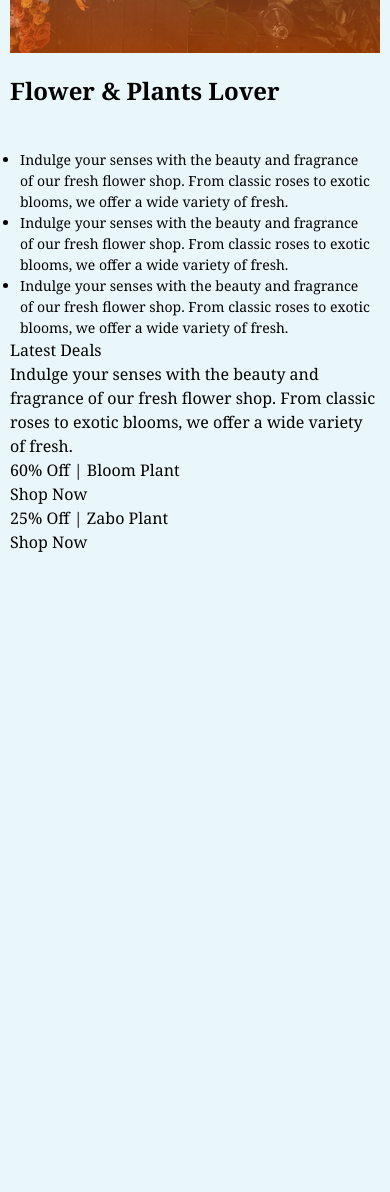
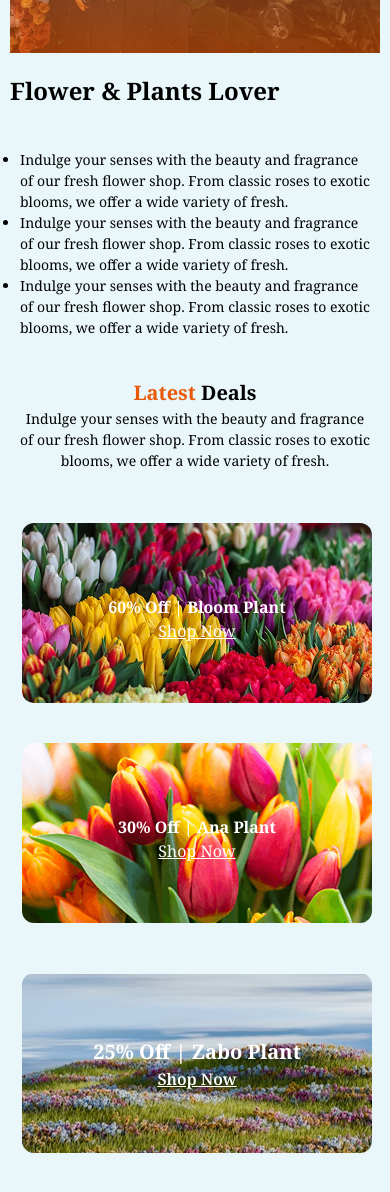
Before and after one commit to kamal-tanim/my-seconde-assignment-repo, a plain HTML site: page index.html in a window 390 px wide. Shown: the part 5142-6334 px from the top of the page. Before the commit the page ends 5726 px from the top, so only its background shows below. Drawn offline with nearby package versions, Linux system fonts and the light colour scheme.

Commit message:
added deals section with responsive

```diff
--- a/index.html
+++ b/index.html
@@ -115,18 +115,30 @@
             </div>
         </section>
 
+        <!-- deals section  -->
         <section>
-            <div>
-                <h3> Latest  Deals</h3>
-                <p>Indulge your senses with the beauty and fragrance of our fresh flower shop. From classic roses to exotic blooms, we offer a wide variety of fresh.</p>
+            <div class="text-center m-[150px] max-sm:m-[10px] max-sm:mt-[40px]">
+                <h3 class="font-bold text-[50px] max-sm:text-[20px]"> <span class="text-[#E95A08]"> Latest </span> Deals</h3>
+                <p class="text-[22px] max-sm:text-[14px]">Indulge your senses with the beauty and fragrance of our fresh flower shop. From classic roses to exotic blooms, we offer a wide variety of fresh.</p>
             </div>
-            <div>
-                <h4>60% Off | Bloom Plant</h4>
-                <a href="">Shop Now</a>
+            <div class="flex gap-[50px] mt-[40px]  p-3 max-sm:flex-col ">
+                <div class="text-center ">
+                    <div id="bg1" class="text-[#FFFFFF] w-[350px] h-[180px] p-18 rounded-xl">
+                        <h4  class="font-bold ">60% Off | Bloom Plant</h4>
+                        <a class="underline" href="">Shop Now</a>
+                    </div>
+                    <div id="bg2" class="text-[#FFFFFF] w-[350px] h-[180px] p-18 rounded-xl mt-[40px]">
+                        <h4 class="font-bold">30% Off | Ana  Plant</h4>
+                        <a class="underline" href="">Shop Now</a>
+                    </div>
+                </div>
+                <div id="bg3" class="text-[#FFFFFF] w-[700px] h-[400px] text-center p-40 rounded-xl max-sm:w-[350px] max-sm:h-[180px] max-sm:p-16 ">
+                    <h3 class=" font-bold text-[30px] max-sm:text-[20px]">25% Off | Zabo Plant</h3>
+                    <a class="font-semibold text-[20px] underline max-sm:text-[16px]" href="">Shop Now</a>
+                </div>
             </div>
-            <h3>25% Off | Zabo Plant</h3>
-            <a href="">Shop Now</a>
         </section>
+
     </main>
 
     <footer></footer>
--- a/styles/styles.css
+++ b/styles/styles.css
@@ -9,3 +9,12 @@
   background-color:rgb(234, 247, 250);
 
 }
+#bg1{
+    background-image: url(../assets/deal-bloom.png);
+}
+#bg2{
+    background-image: url(../assets/deal-ana.png);
+}
+#bg3{
+    background-image: url(../assets/deal-zabo.png);
+}
```
